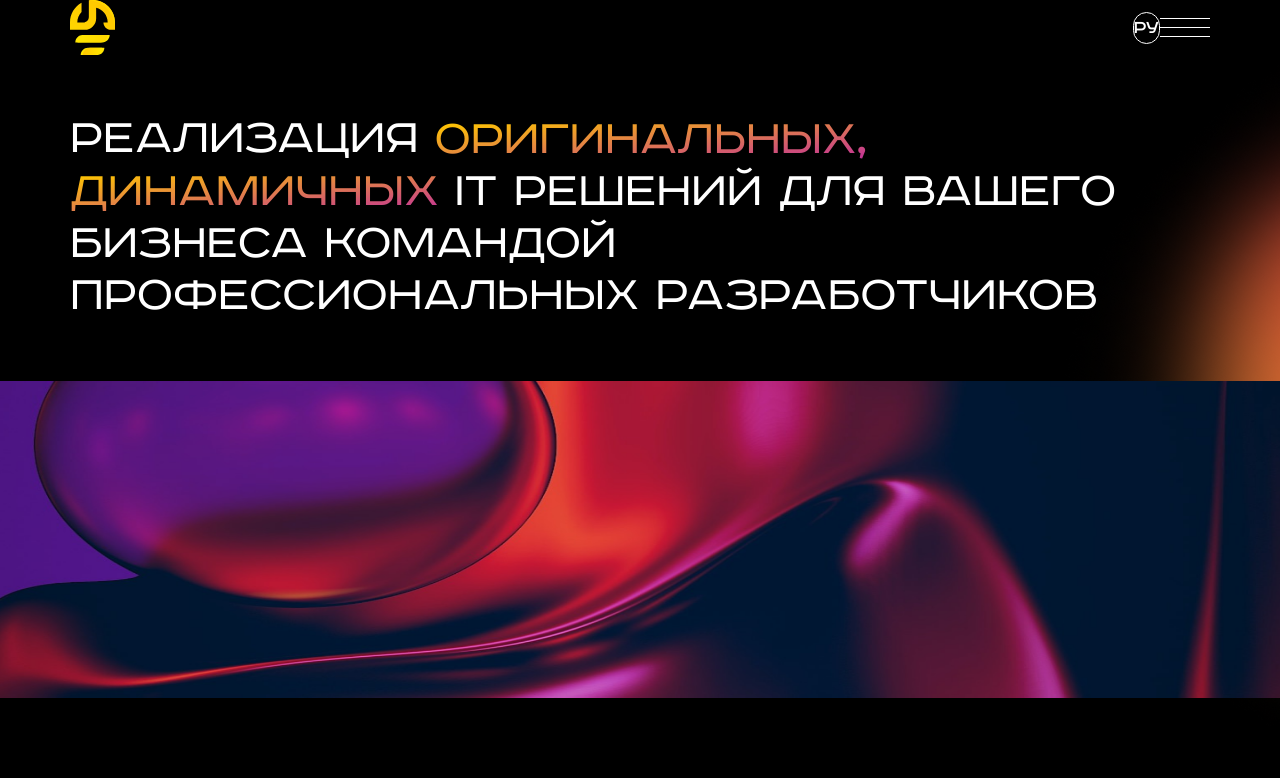
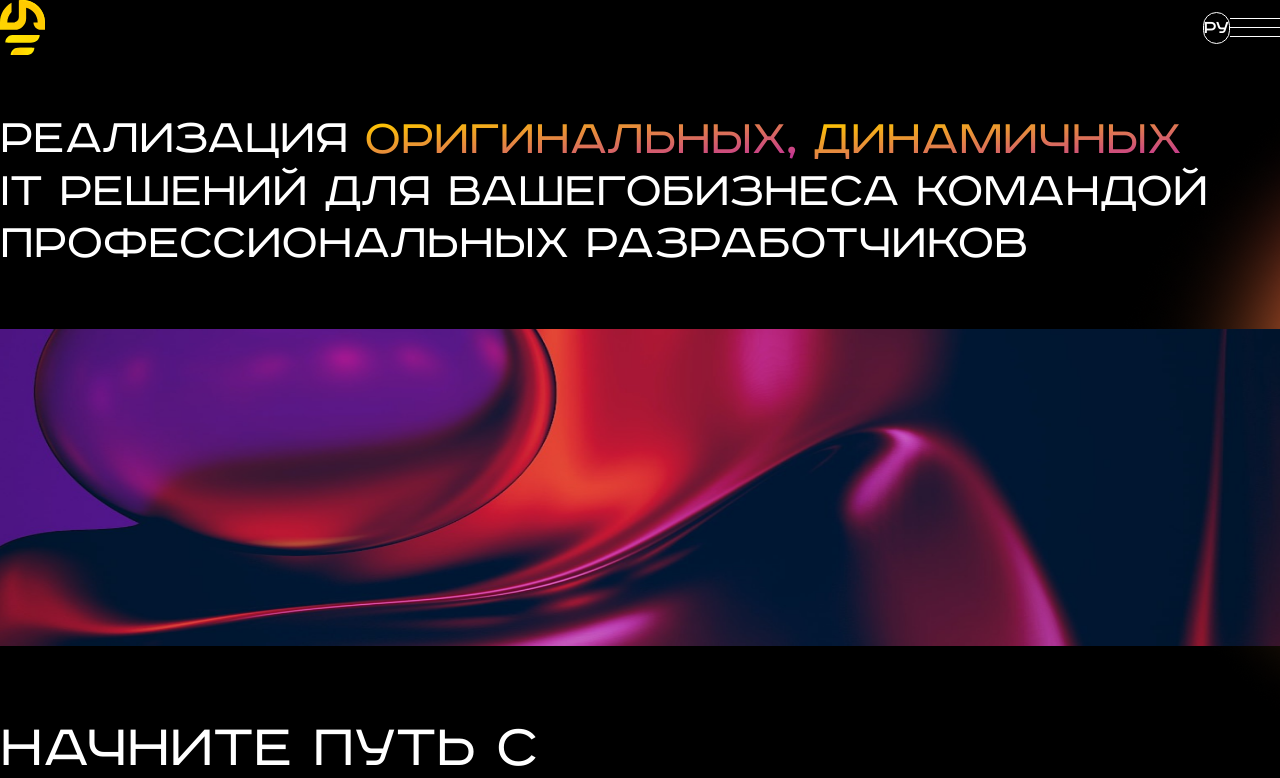
Before and after one commit to Amalchikgg/indev, a Next.js app: page / in a window 1280 px wide. Shown: the top 778 px of the page. Built offline with nearby package versions, Linux system fonts and the light colour scheme.

Commit message:
Add files via upload

```diff
--- a/src/Components/Container/index.tsx
+++ b/src/Components/Container/index.tsx
@@ -6,7 +6,7 @@ interface Props {
 
 const Container = ({ children }: Props) => {
   return (
-    <div className='max-w-[1440px] containers w-full m-[0px_auto] px-[70px] tablet:px-[40px] mobile:px-[15px]'>
+    <div className='max-w-[1440px] w-full m-[0px_auto] px-[70px] tablet:px-[40px] mobile:px-[15px]'>
       {children}
     </div>
   );
```
